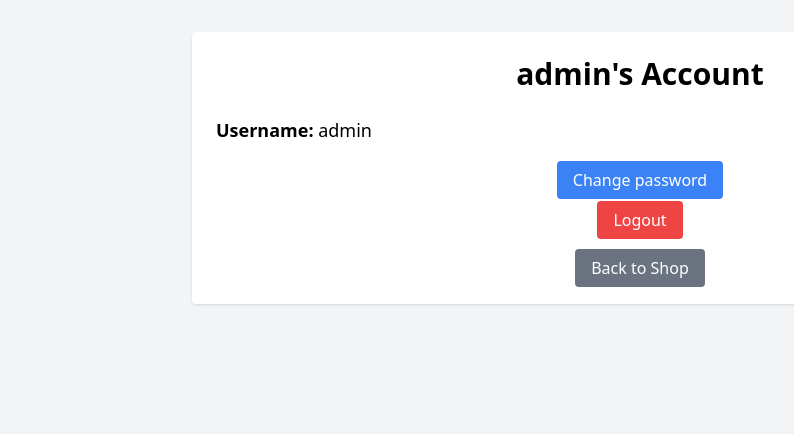
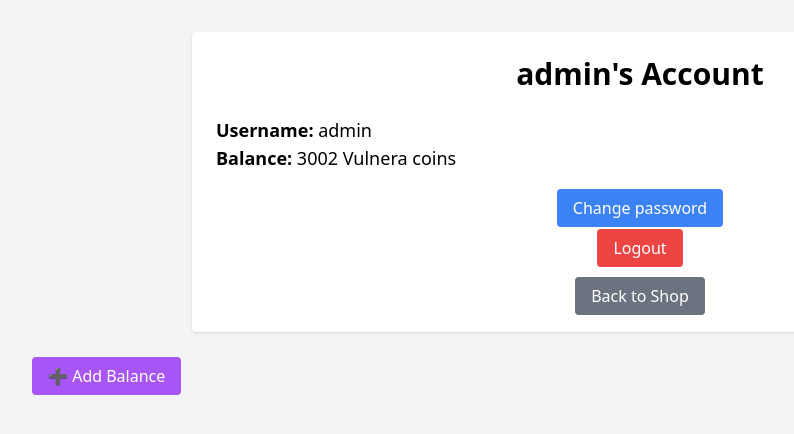
Before and after one commit to Xer4n/vulnera, a Flask app: page /account/1 in a window 1280 px wide. Shown: the top 434 px of the page, without its empty margins (0-794 px from the left). Run offline with Flask 3, Linux system fonts and the light colour scheme; a user stored in the database is signed in; data comes from the database, SQL or seed files in the repository; both versions use the stored data as it was after the commit; some libraries are stand-ins or nearby versions.

Commit message:
checkout now works

```diff
--- a/app.py
+++ b/app.py
@@ -14,7 +14,6 @@ database_file = "users.db"
 
 
 #database.add_product("test", "100eur", "img/papa.jpg", "Lorem ipsum dolor sit amet, consectetur adipiscing elit, sed do eiusmod tempor incididunt ut labore et dolore magna aliqua. Ut enim ad minim veniam, quis nostrud exercitation ullamco laboris nisi ut aliquip ex ea commodo consequat. Duis aute irure dolor in reprehenderit in voluptate velit esse cillum dolore eu fugiat nulla pariatur. Excepteur sint occaecat cupidatat non proident, sunt in culpa qui officia deserunt mollit anim id est laborum")
-
 
 # Set up session configurations
 app.config["SESSION_PERMANENT"] = False
@@ -76,12 +75,12 @@ def register():
         pass_hash = h.hexdigest()
 
         try:
-            cursor.execute("INSERT INTO users (username, password) VALUES (?, ?)", (username, pass_hash))
+            cursor.execute("INSERT INTO users (username, password, balance) VALUES (?, ?, ?)", (username, pass_hash, 300))
             conn.commit()
             flash(f"User: {username}, registered. Please log in.", "success")
             return redirect(url_for("login"))
         except sqlite3.IntegrityError:
-            flash("Username already registerd, please log in.", "danger")
+            flash("Something went wrong, please try again!", "danger")
         finally:
             conn.close()
 
@@ -127,14 +126,57 @@ def account(userid):
     conn = database.get_db_connection()
     cursor = conn.cursor()
     user = cursor.execute("SELECT * FROM users WHERE id = ?", (int(userid),)).fetchone()
-    conn.close()
+
 
     if user:
         return render_template("account.html", user=user)
     return redirect(url_for("home"))
 
 
+@app.route("/account/<int:userid>/addbalance", methods=["GET", "POST"])
+def add_balance(userid):
+    if "username" not in session:
+        return redirect(url_for("login"))
 
+    conn = database.get_db_connection()
+    cursor = conn.cursor()
+
+    if request.method == "POST":
+        code = request.form.get("code", "").strip().lower()
+
+
+        #TODO: Move this to a database before finishing. Also add ways for admin to add codes to the db
+        active_codes = {
+
+            "vulnera":1000,
+            "sqli":200,
+            "xss":400,
+            "csrf":400,
+
+        }
+
+        if code in active_codes:
+            amount = int(active_codes[code])
+            cursor.execute("UPDATE users SET balance = balance + ? WHERE id = ?", (amount,userid))
+            conn.commit()
+            flash(f"{amount} added to your account!", "success")
+
+        else:
+            flash("Invalid code, try again.", "danger")
+
+
+    #Fetch user
+    cursor.execute("SELECT username, balance FROM users WHERE id = ?", (userid,))
+    user = cursor.fetchone()
+    conn.close()
+
+
+    if user:
+        username, balance = user
+        return render_template("addbalance.html", username=username, userid=userid, balance=balance)
+    else:
+        flash("User not found", "danger")
+        return redirect(url_for("login"))
 
 
 @app.route("/delete/<int:product_id>", methods=["GET", "POST"])
@@ -294,5 +336,46 @@ def remove_from_cart(product_id):
 
     return redirect(url_for("cart"))
 
+@app.route("/checkout", methods=["GET", "POST"])
+def checkout():
+
+    #Check that user is logged in.
+    if "username" not in session:
+        flash("Please log in", "danger")
+        return redirect(url_for("login"))
+
+    #user balance
+    usr_balance = database.get_balance(session["userid"])
+    print(usr_balance)
+
+    cart_items = session.get("cart", [])
+    total_price = 0
+
+
+    for item in cart_items:
+        if "eur" in item["price"]:
+            price = int(item["price"].replace("eur", ""))
+            total_price += price
+
+
+
+    if request.method == "POST":
+        if total_price > usr_balance:
+            flash("User does not have enough balance to complete the purchase")
+        else:
+            new_balance = usr_balance - total_price
+            print(new_balance)
+            database.set_balance(session["userid"], new_balance)
+
+            session["cart"] =  []
+
+            flash("Checkout complete! Thanks for your purchase!", "success")
+
+
+        return redirect(url_for("home"))
+
+    return render_template("checkout.html", cart=cart_items, total_price=total_price, balance=usr_balance)
+
+
 if __name__ == '__main__':
     app.run(debug=True)
--- a/database.py
+++ b/database.py
@@ -20,7 +20,9 @@ def initialize_db():
             id INTEGER PRIMARY KEY AUTOINCREMENT,
             username TEXT UNIQUE NOT NULL,
             password TEXT NOT NULL,
-            is_admin BOOLEAN NOT NULL DEFAULT 0
+            is_admin BOOLEAN NOT NULL DEFAULT 0,
+            balance INTEGER NOT NULL DEFAULT 300
+
         )
     """)
 
@@ -60,6 +62,35 @@ def initialize_db():
     conn.commit()
     conn.close()
 
+
+def set_balance(id, balance):
+    conn = get_db_connection()
+    cursor = conn.cursor()
+
+
+    print(f"Balance for user {id} set to {balance}")
+    cursor.execute("UPDATE users SET balance = ? WHERE id = ?", (balance, id,))
+    conn.commit()
+    conn.close()
+
+
+
+def get_balance(id):
+    conn = get_db_connection()
+    cursor = conn.cursor()
+
+    #Get current balance
+    cursor.execute("SELECT balance FROM users WHERE id = ?", (id,))
+    current_balance = cursor.fetchone()
+    current_balance = current_balance[0]
+
+    if current_balance < 0:
+        current_balance = 0
+        set_balance(id, current_balance)
+
+
+    print(f"DEBUG: Balance for user {id}: {current_balance}")
+    return current_balance
 
 def add_product(name, price, image, desc):
     """Add a new product to the database."""
--- a/templates/account.html
+++ b/templates/account.html
@@ -7,6 +7,23 @@
     <script src="https://cdn.tailwindcss.com"></script>
 </head>
 <body class="bg-gray-100">
+
+    {% with messages = get_flashed_messages(with_categories=true) %}
+    {% if messages %}
+    <div class="mb-4">
+      {% for category, message in messages %}
+        <div class="p-3 mb-2 rounded-lg
+                    {% if category == 'success' %}bg-green-100 text-green-800
+                    {% elif category == 'danger' %}bg-red-100 text-red-800
+                    {% else %}bg-gray-100 text-gray-800{% endif %}">
+          {{ message }}
+        </div>
+      {% endfor %}
+    </div>
+  {% endif %}
+{% endwith %}
+
+
     <div class="container mx-auto p-8">
         <div class="max-w-4xl mx-auto bg-white p-6 rounded shadow">
             <h1 class="text-3xl font-bold text-center">{{ user.username }}'s Account</h1>
@@ -14,6 +31,7 @@
             <!-- Account Info Section -->
             <div class="mt-6">
                 <p class="text-lg"><strong>Username:</strong> {{ user.username }}</p>
+                <p class="text-lg"><strong>Balance:</strong> {{ user.balance }} Vulnera coins</p>
             </div>
 
             <div class="mt-6 text-center">
@@ -25,11 +43,22 @@
                 <a href="{{ url_for('logout') }}" class="bg-red-500 text-white px-4 py-2 rounded hover:bg-red-600">Logout</a>
             </div>
 
+            <!--Back to the store-->
             <div class="mt-6 text-center">
                 <a href="{{ url_for('home') }}" class="bg-gray-500 text-white px-4 py-2 rounded hover:bg-gray-600">Back to Shop</a>
             </div>
 
         </div>
+
+        <div class="mt-8">
+            <a href="{{ url_for('add_balance', userid=user.id) }}"
+               class="bg-purple-500 text-white px-4 py-2 rounded hover:bg-purple-600">
+                ➕ Add Balance
+            </a>
+        </div>
+
     </div>
+
+
 </body>
 </html>
--- a/templates/cart.html
+++ b/templates/cart.html
@@ -32,7 +32,7 @@
                 ← Continue Shopping
             </a>
             {% if cart %}
-            <a href="{{ url_for('home') }}" class="bg-green-500 text-white px-4 py-2 rounded hover:bg-green-600">
+            <a href="{{ url_for('checkout') }}" class="bg-green-500 text-white px-4 py-2 rounded hover:bg-green-600">
                 Proceed to Checkout →
             </a>
             {% endif %}
```
Also changed, not shown: templates/addbalance.html (added, +45 -0 lines), templates/checkout.html (added, +34 -0 lines), templates/shop.html (+18 -1 lines), users.db.
